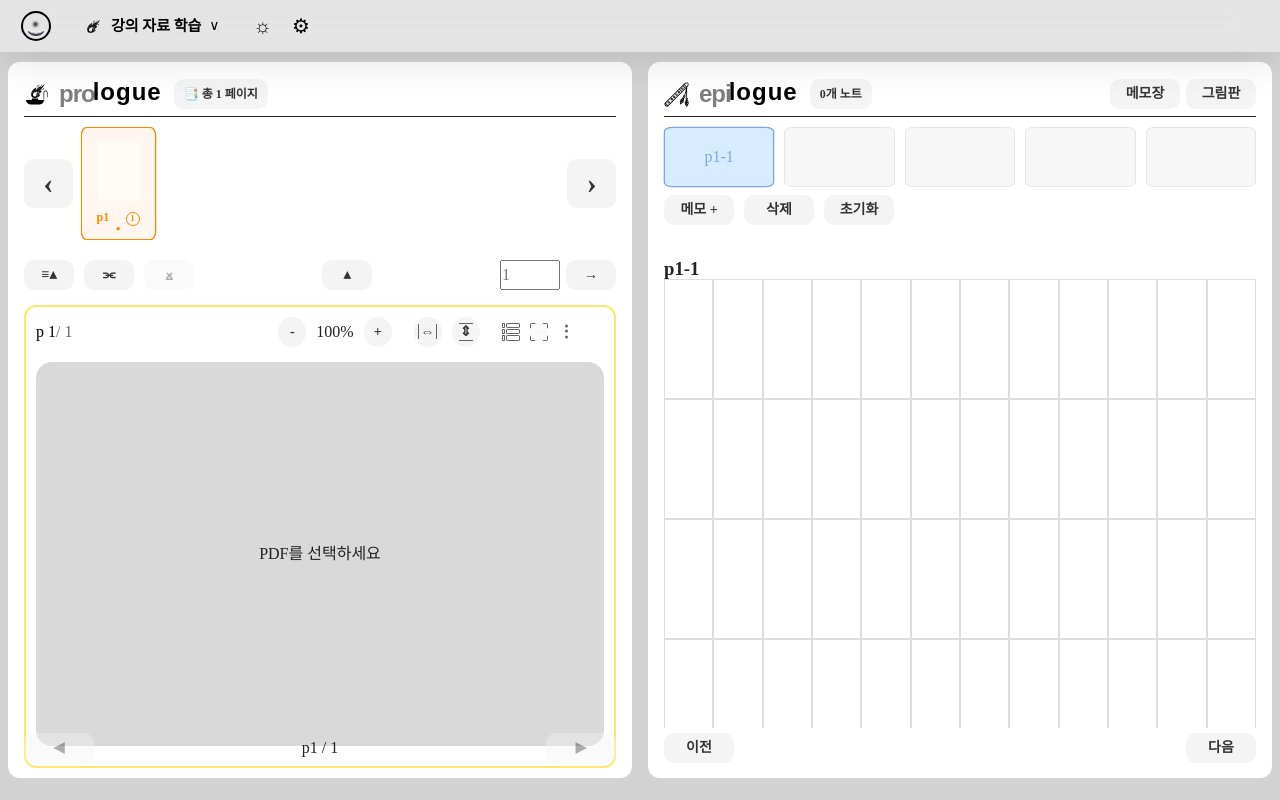
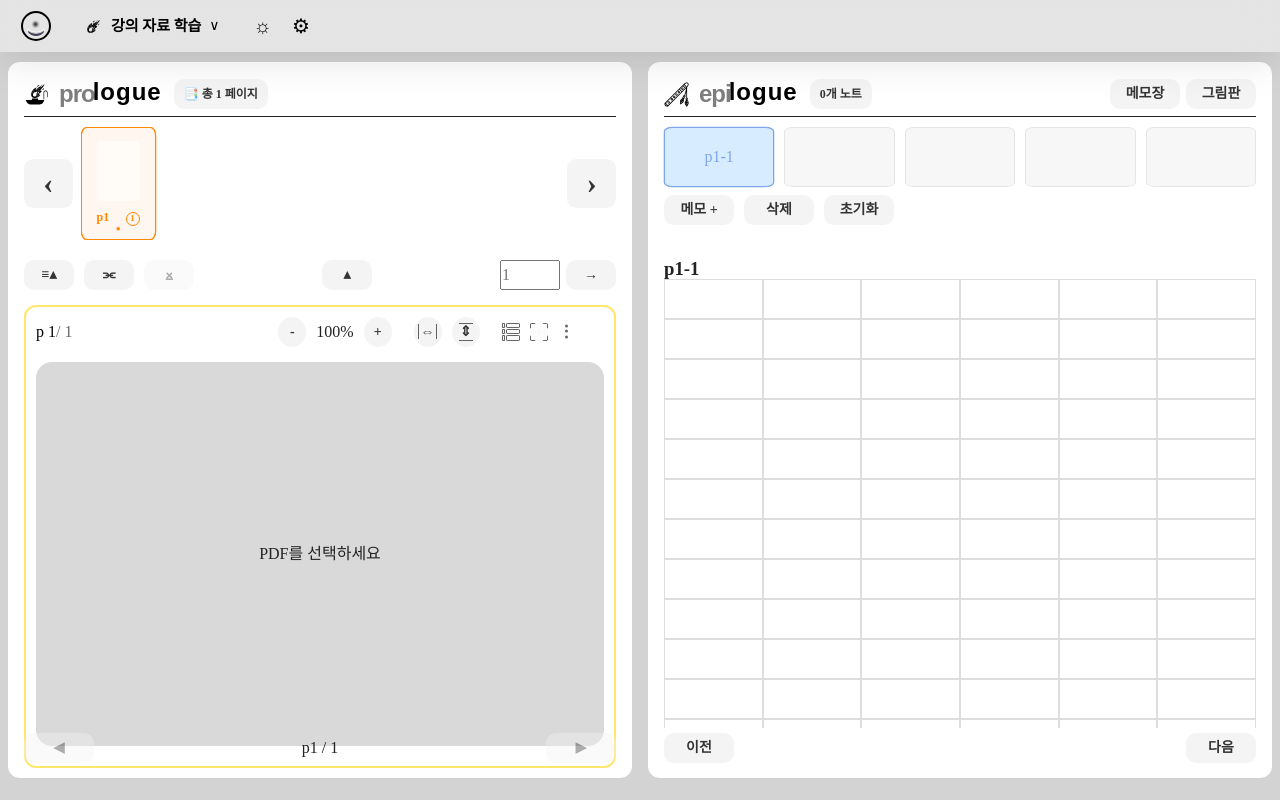
Before and after one commit to sonacbi/seeve, a React (Create React App) app: page / in a window 1280 px wide. Built offline with nearby package versions, Linux system fonts and the light colour scheme; a web font is replaced by a local one.

Commit message:
test: 임시저장

```diff
--- a/src/components/note/Cell.jsx
+++ b/src/components/note/Cell.jsx
@@ -1,13 +1,13 @@
 import { memo } from "react";
 
-const Cell = memo(({ cell, isActive, onClick }) => {
+const Cell = memo(({ cell, isActive, onClick, pos_width, gridrows }) => {
   return (
     <div
       onClick={onClick}
       style={{
         border: isActive ? "2px solid #4f46e5" : "1px solid #ddd",
-        width: "100%",
-        height: "100%"
+        width: pos_width,
+        height: gridrows
       }}
     >
       {cell?.content ?? ""}
--- a/src/components/note/NoteEditor.jsx
+++ b/src/components/note/NoteEditor.jsx
@@ -466,13 +466,19 @@ useEffect(() => {
 //         );
 //     }
 const editorRef = useRef(null);
-
+//    grid-template-columns: repeat(12, 1fr);
+//    grid-auto-rows: 120px;
+const cell_width = 6;
+const gridcolumns = `repeat(${cell_width}, 1fr)`;
+const pos_width = `calc(100% / ${cell_width})`;
+const height = 40;
+const gridrows = `${height}px`;
 const pos = activeCell
   ? {
-      top: activeCell.row * 120,
-      left: activeCell.col * (100 / 12) + "%",
-      width: "calc(100% / 12)",
-      height: "120px"
+      top: activeCell.row * height,
+      left: activeCell.col * (100 / cell_width) + "%",
+      width: pos_width,
+      height: gridrows,
     }
   : null;
 
@@ -484,17 +490,17 @@ const pos = activeCell
                 className="note-editor"
                 ref={editorRef}
                 style={{
-                    display: "grid",
-                    gridTemplateColumns: "repeat(12, 1fr)",
-                    gridAutoRows: "120px",
-                    width: "100%",
-                    height: "100%",
+                    "--grid-columns" : gridcolumns,
+                    "--grid-rows" : gridrows,
+
                 }}
                 >
-                {grid.map(({ key, row, col, cell }) => (
+                {grid.map(({ key, row, col, cell, pos_width, gridrows }) => (
                     <Cell
                         key={key}
                         cell={cell}
+                        pos_width = {pos_width}
+                        gridrows = {gridrows}
                         isActive={activeCell?.row === row && activeCell?.col === col}
                         onClick={() => setActiveCell({ row, col, mode: "select" })}
                         onDoubleClick={() => enterEditMode(row, col)}
--- a/src/styles/studyDesk.css
+++ b/src/styles/studyDesk.css
@@ -695,11 +695,11 @@ table {
 .note-editor {
     position: relative;
     display: grid;
-    grid-template-columns: repeat(12, 1fr);
-    grid-auto-rows: 120px;
+    grid-template-columns: var(--grid-columns);
+    grid-auto-rows: var(--grid-rows);
     flex: 1;
     width: 100%;
-
+    height : 100%;
     background: #f8fafc;
 }
 .note-editor > div {
```
